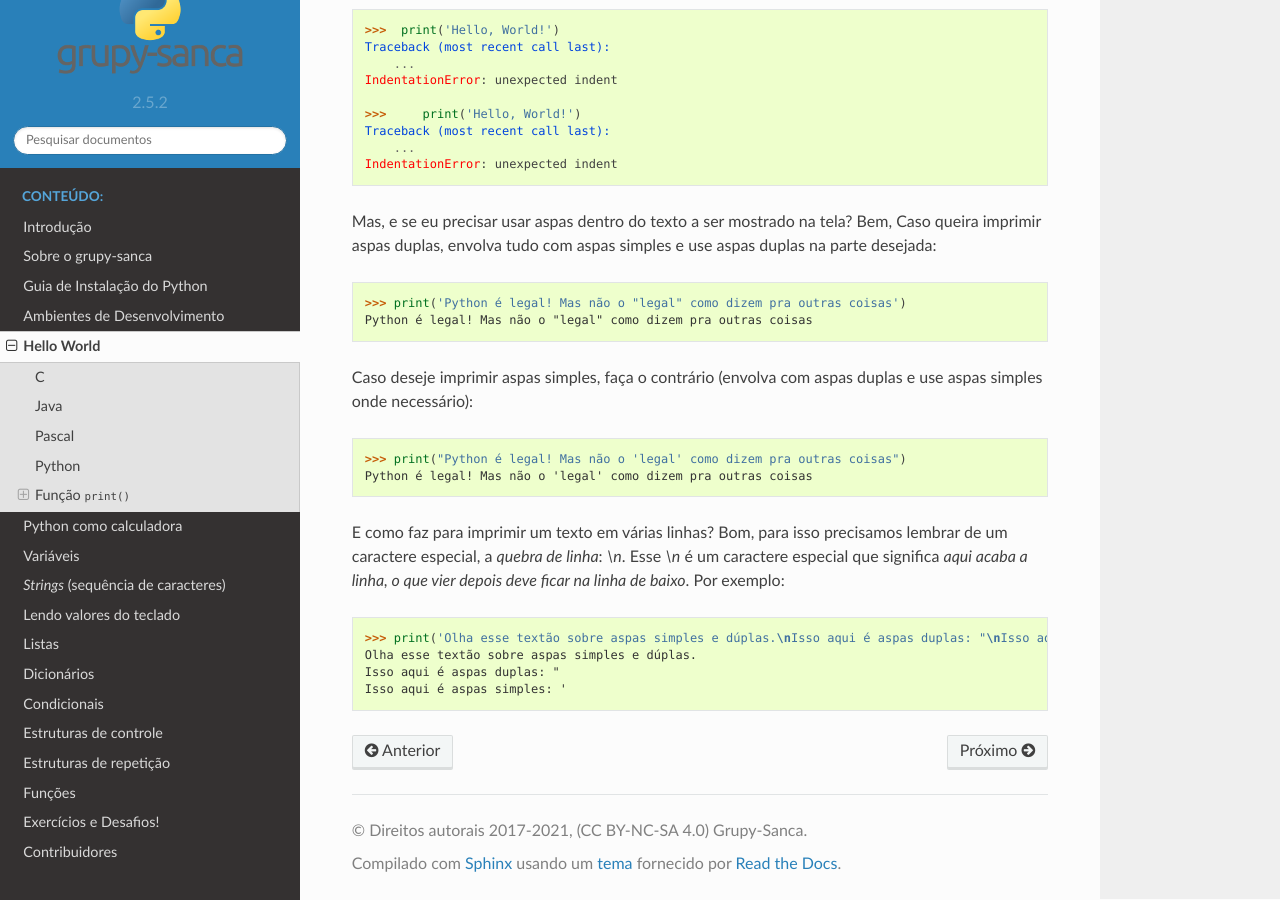
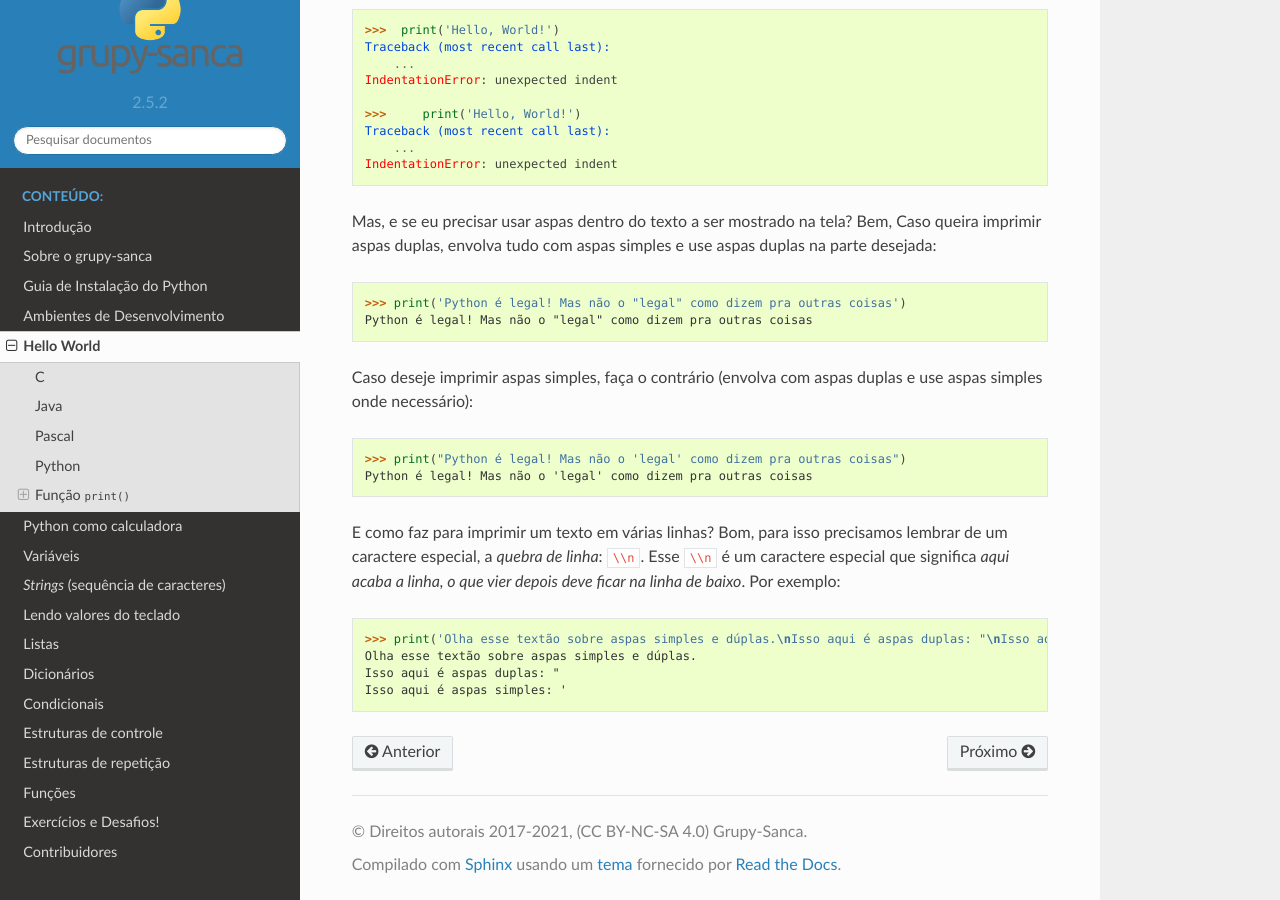
Before and after one commit to grupy-sanca/curso-python, a Sphinx documentation site: the page built from source/hello_world.rst, in a window 1280 px wide and 900 px high, scrolled down 2055 px. Built offline with Sphinx 7.4.7 and the Read the Docs theme 2.0.0, drawn with Linux system fonts in a browser that asks for light colours.

Commit message:
Corrige inline
Co-authored-by: Heitor <heitorpbittencourt@gmail.com>

```diff
--- a/source/hello_world.rst
+++ b/source/hello_world.rst
@@ -136,7 +136,7 @@ Caso deseje imprimir aspas simples, faça o contrário (envolva com aspas duplas
   Python é legal! Mas não o 'legal' como dizem pra outras coisas
 
 E como faz para imprimir um texto em várias linhas? Bom, para isso precisamos
-lembrar de um caractere especial, a *quebra de linha*: `\\n`. Esse `\\n` é um
+lembrar de um caractere especial, a *quebra de linha*: ``\\n``. Esse ``\\n`` é um
 caractere especial que significa *aqui acaba a linha, o que vier depois deve
 ficar na linha de baixo*. Por exemplo:
 
```
